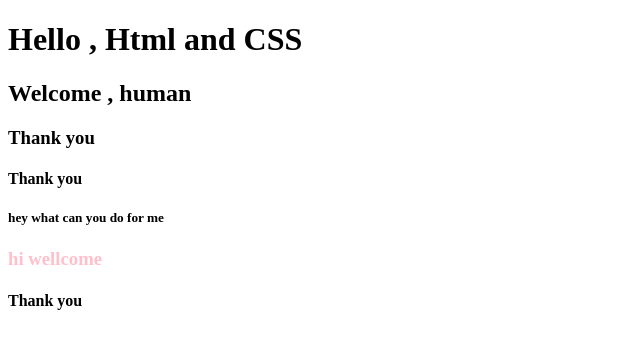
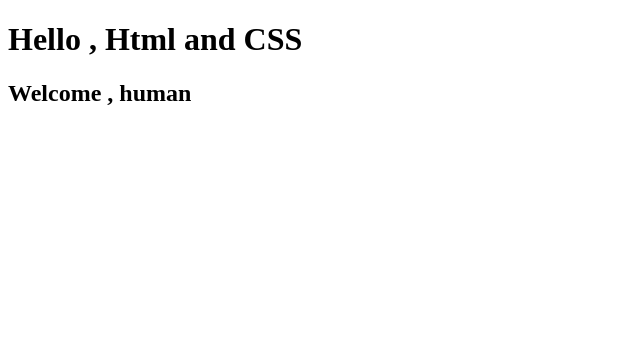
Before and after one commit to sach9n/hello, a plain HTML site: page hello.html/index.html in a window 1280 px wide. Shown: the whole page, without its empty margins (0-640 px from the left). Drawn offline with Linux system fonts and the light colour scheme.

Commit message:
"updated"

```diff
--- a/hello.html/index.html
+++ b/hello.html/index.html
@@ -9,13 +9,6 @@
     <h1>Hello , Html and CSS</h1>
     <h2>Welcome , human</h2>
 
-    <h3>Thank you</h3>
-    <h4>Thank you</h4>
-    <h5>hey what can you do for me</h5>
-
-    <h3 style= "color:pink">hi wellcome </h3>
-    <h4>Thank you</h4>
-
 
 </body>
 </html>
```
